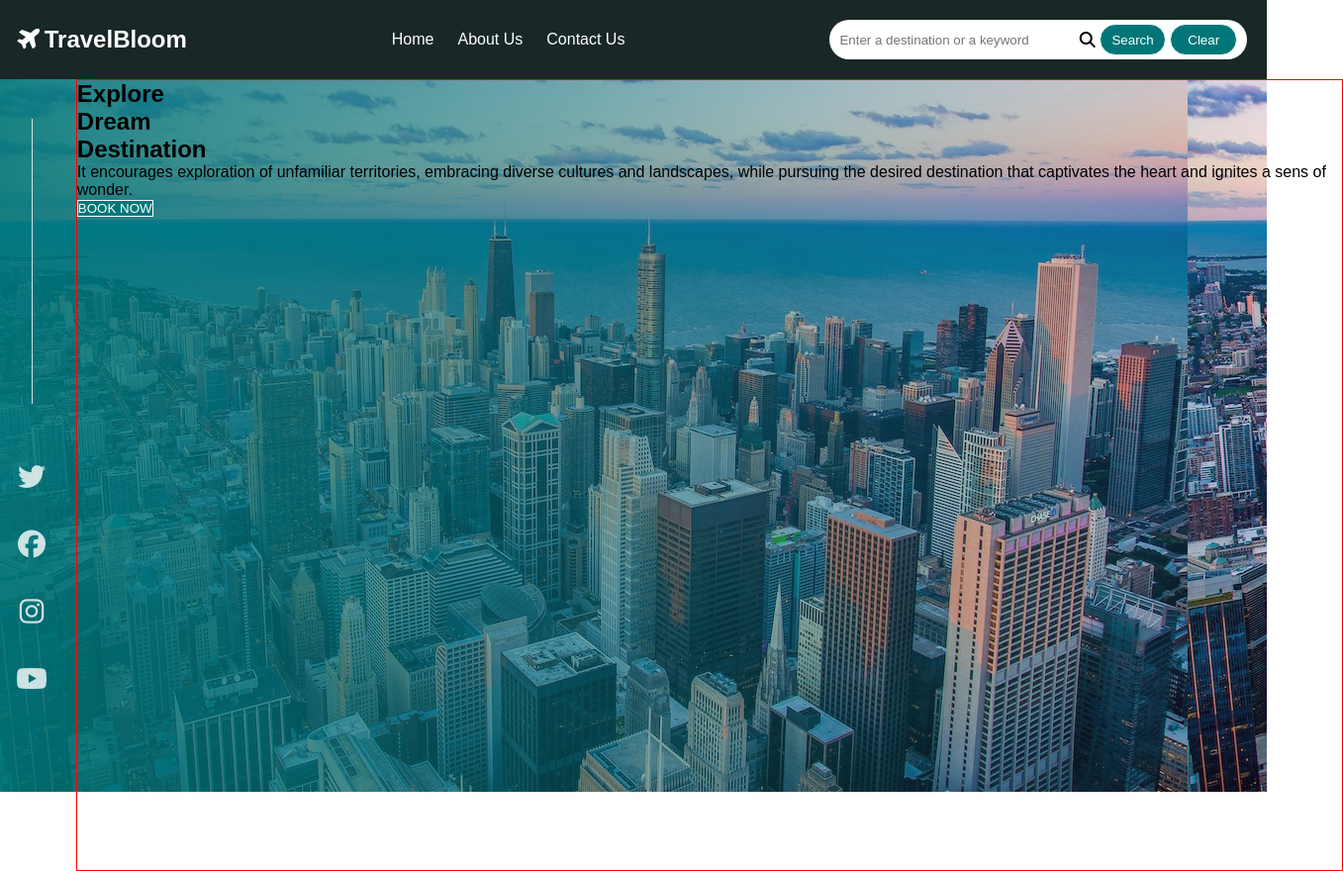
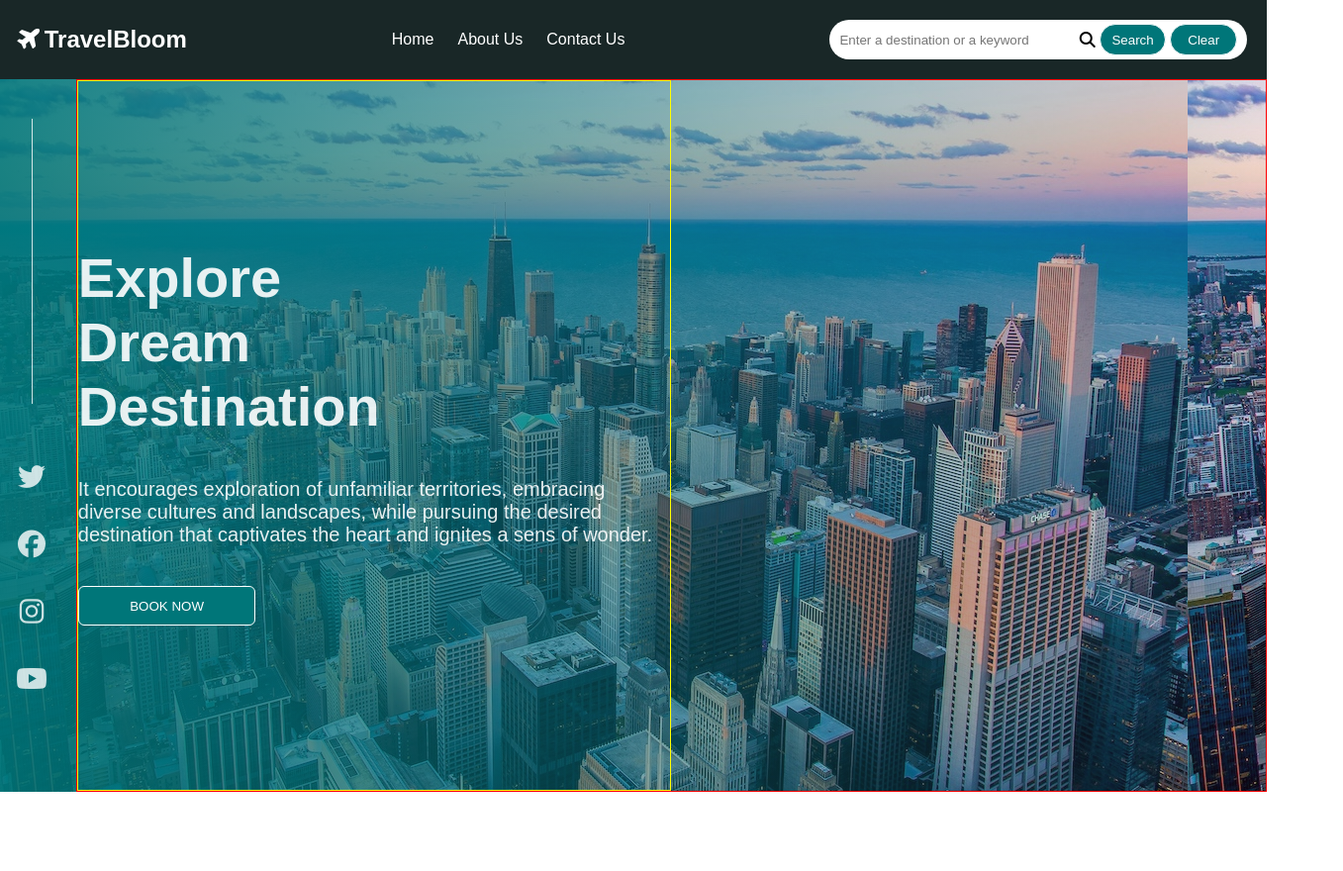
Before and after one commit to thleima/vanilla-travel-recommendation, a plain HTML site: page iindex.html in a window 1280 px wide. Shown: the whole page at 99% size, 1357 px wide, since content can reach past the window. After the commit the page ends 800 px from the top, so only its background shows below. Drawn offline with Linux system fonts and the light colour scheme.

Commit message:
home component style

```diff
--- a/iindex.css
+++ b/iindex.css
@@ -3,7 +3,10 @@
   --darkgreen: #192727;
   --green: #007679;
   --white: #ffffff;
-
+  --title-big: 56px;
+  --title-small: 36px;
+  --text-big: 20px;
+  --text-small: 16px;
 }
 *{
   margin: 0;
@@ -16,6 +19,25 @@ body {
   height: 100vh;;
   width: 100vw;
 }
+h2 {
+  font-size: var(--title-big);
+  opacity: .9;
+  color: var(--white)
+}
+p{
+  font-size: var(--text-big);
+  opacity: .9;
+  color: var(--white)
+}
+
+@media only screen and (max-width: 860px){
+  h2{
+    font-size: var(--title-small)
+  }
+  p{
+    font-size: var(--text-small);
+  }
+}
 a {
   cursor: pointer;
   text-decoration: none;
@@ -23,7 +45,6 @@ a {
 }
 a:hover{
   color: var(--green);
-  transition: .5;
 }
 input {
   border: none;
@@ -38,7 +59,6 @@ button:hover{
   cursor: pointer;
   color: var(--green);
   background-color: var(--white);
-  transition: .4s;
   border: 1px solid var(--green);
 }
 .flex {
@@ -116,7 +136,21 @@ main {
   border: 1px solid red;
   position: absolute;
   margin-left: 6%;
-  width: 100%;
-  height: 100vh;
-
+  width: 94%;
+  height: 90vh;
 }
+/* MAIN - HomePage */
+#home-content {
+  border: 1px solid yellow;
+  width: 50%;
+  justify-content: center;
+  flex-direction: column;
+}
+#home-content button {
+  width: 30%;
+  height: 40px;
+  border-radius: 6px;
+}
+#home-content h2, p, button {
+  margin: 20px 0;
+}
--- a/iindex.html
+++ b/iindex.html
@@ -44,8 +44,8 @@
 				<a><i class="fa-brands fa-youtube"></i></a>
 			</section>
 			<!-- HOME COMPONENT -->
-			<section id="home-component" class="homepage">
-				<div id="home-content">
+			<section id="home-component" class="homepage flex">
+				<div id="home-content" class="flex">
 					<h2>Explore <br />Dream <br />Destination</h2>
 					<p>
 						It encourages exploration of unfamiliar territories, embracing
@@ -58,7 +58,7 @@
 				<div id="home-results"></div>
 			</section>
 			<!-- ABOUT COMPONENT -->
-			<section id="about-component" class="aboutpage">
+			<section id="about-component" class="aboutpage flex">
 				<div class="about">
 					<h2>About us</h2>
 					<p>
@@ -81,7 +81,7 @@
 				</div>
 			</section>
 			<!-- CONTACT US COMPONENT -->
-			<section id="contact-component" class="contactpage">
+			<section id="contact-component" class="contactpage flex">
 				<div class="contact-text">
 					<h2>Contact us</h2>
 					<p>Get in touch</p>
```
